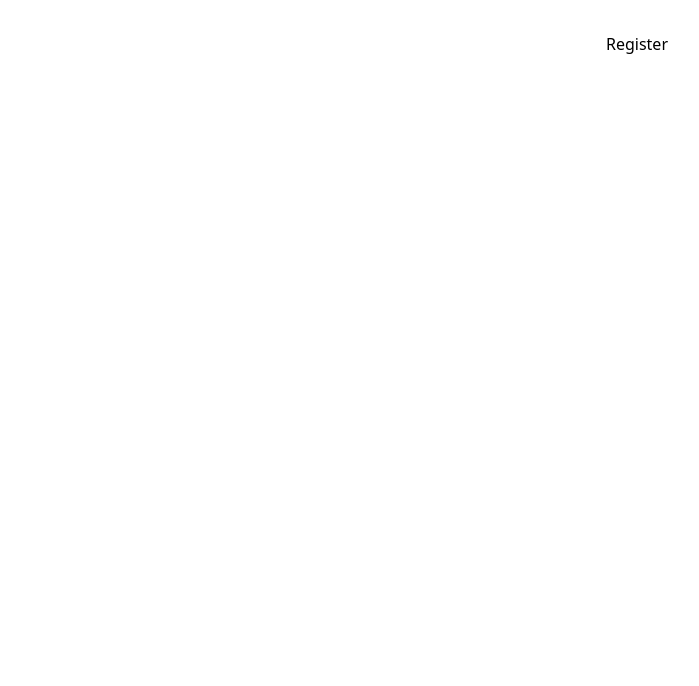
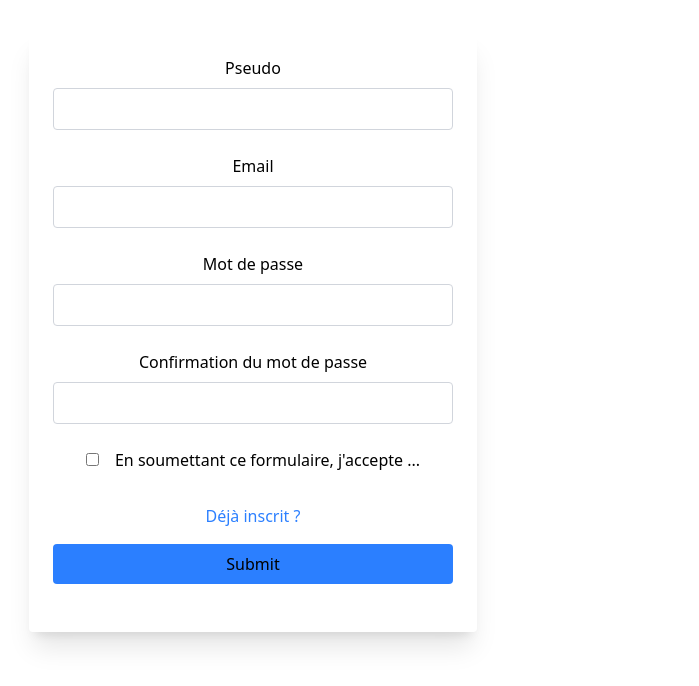
Before and after one commit to SmurfyOW/WikiWatch-client, a React (Vite) app: page /register in a window 1280 px wide. Shown: the top 686 px of the page, without its empty margins (3-702 px from the left). Built offline with nearby package versions, Linux system fonts and the light colour scheme.

Commit message:
mise en place du système de connexion et inscription

```diff
--- a/package.json
+++ b/package.json
@@ -10,10 +10,13 @@
     "preview": "vite preview"
   },
   "dependencies": {
+    "@hookform/resolvers": "^5.2.1",
     "react": "^19.0.0",
     "react-dom": "^19.0.0",
+    "react-hook-form": "^7.62.0",
     "react-icons": "^5.5.0",
-    "react-router-dom": "^7.8.1"
+    "react-router-dom": "^7.8.1",
+    "yup": "^1.7.0"
   },
   "devDependencies": {
     "@eslint/js": "^9.21.0",
--- a/src/pages/Forms/Login.jsx
+++ b/src/pages/Forms/Login.jsx
@@ -1,3 +1,74 @@
+import { useForm } from "react-hook-form";
+import * as yup from "yup";
+import { yupResolver } from "@hookform/resolvers/yup";
+import { NavLink } from "react-router-dom";
+
 export default function Login() {
-  return <div>Login</div>;
+  const defaultValues = {
+    data: "",
+    password: "",
+  };
+
+  const schema = yup.object({
+    data: yup.string().required("Ce champ est obligatoire"),
+    password: yup.string().required("Le mot de passe est obligatoire"),
+  });
+
+  const {
+    register,
+    handleSubmit,
+    formState: { errors },
+    reset,
+  } = useForm({
+    defaultValues,
+    resolver: yupResolver(schema),
+    mode: "onChange",
+  });
+
+  function submit(values) {
+    console.log(values);
+    reset(defaultValues);
+    // requete HTTP
+  }
+  return (
+    <div className="w-full max-w-md p-6 bg-white shadow-xl rounded">
+      <form
+        className="flex flex-col gap-4 mb-6 mx-auto max-w-[400px]"
+        onSubmit={handleSubmit(submit)}
+      >
+        <div className="flex flex-col mb-2">
+          <label htmlFor="data" className="mb-2">
+            Pseudo ou Email
+          </label>
+          <input
+            {...register("data")}
+            type="text"
+            id="data"
+            className="border border-gray-300 rounded px-3 py-2 focus:outline-none focus:ring-2 focus:ring-blue-500"
+          />
+          {errors.data && <p className="text-red-500">{errors.data.message}</p>}
+        </div>
+        <div className="flex flex-col mb-2">
+          <label htmlFor="password" className="mb-2">
+            Mot de passe
+          </label>
+          <input
+            {...register("password")}
+            type="password"
+            id="password"
+            className="border border-gray-300 rounded px-3 py-2 focus:outline-none focus:ring-2 focus:ring-blue-500"
+          />
+          {errors.password && (
+            <p className="text-red-500">{errors.password.message}</p>
+          )}
+        </div>
+        <NavLink to="/register" className="text-blue-500">
+          Pas encore inscrit ?
+        </NavLink>
+        <button className="bg-blue-500 text-white px-4 py-2 rounded hover:bg-blue-600">
+          Submit
+        </button>
+      </form>
+    </div>
+  );
 }
--- a/src/pages/Forms/Register.jsx
+++ b/src/pages/Forms/Register.jsx
@@ -1,3 +1,138 @@
+import { useForm } from "react-hook-form";
+import * as yup from "yup";
+import { yupResolver } from "@hookform/resolvers/yup";
+import { NavLink } from "react-router-dom";
+
 export default function Register() {
-  return <div>Register</div>;
+  const defaultValues = {
+    username: "",
+    email: "",
+    password: "",
+    confirmPassword: "",
+    rgpd: false,
+  };
+
+  const schema = yup.object({
+    username: yup.string().required("Ce champ est obligatoire"),
+    email: yup
+      .string()
+      .email()
+      .required("Le champ est obligatoire")
+      .matches(/^[\w-.]+@([\w-]+\.)+[\w-]{2,4}$/g, "Format email non valide"),
+    password: yup
+      .string()
+      .required("Le mot de passe est obligatoire")
+      .min(5, "Trop court")
+      .max(10, "trop long"),
+    confirmPassword: yup
+      .string()
+      .required("La confirmation de mot de passe est obligatoire")
+      .oneOf(
+        [yup.ref("password"), ""],
+        "Les mots de passe ne correspondent pas"
+      ),
+    rgpd: yup
+      .boolean()
+      .oneOf([true], "Vous devez accepter les termes et conditions"),
+  });
+
+  const {
+    register,
+    handleSubmit,
+    formState: { errors },
+    reset,
+  } = useForm({
+    defaultValues,
+    resolver: yupResolver(schema),
+    mode: "onChange",
+  });
+
+  function submit(values) {
+    console.log(values);
+    reset(defaultValues);
+    // requete HTTP
+  }
+  return (
+    <div className="w-full max-w-md p-6 bg-white shadow-xl rounded">
+      <form
+        className="flex flex-col gap-4 mb-6 mx-auto max-w-[400px]"
+        onSubmit={handleSubmit(submit)}
+      >
+        <div className="flex flex-col mb-2">
+          <label htmlFor="username" className="mb-2">
+            Pseudo
+          </label>
+          <input
+            {...register("username")}
+            type="text"
+            id="username"
+            className="border border-gray-300 rounded px-3 py-2 focus:outline-none focus:ring-2 focus:ring-blue-500"
+          />
+          {errors.username && (
+            <p className="text-red-500">{errors.username.message}</p>
+          )}
+        </div>
+        <div className="flex flex-col mb-2">
+          <label htmlFor="email" className="mb-2">
+            Email
+          </label>
+          <input
+            {...register("email")}
+            type="email"
+            id="email"
+            className="border border-gray-300 rounded px-3 py-2 focus:outline-none focus:ring-2 focus:ring-blue-500"
+          />
+          {errors.email && (
+            <p className="text-red-500">{errors.email.message}</p>
+          )}
+        </div>
+        <div className="flex flex-col mb-2">
+          <label htmlFor="password" className="mb-2">
+            Mot de passe
+          </label>
+          <input
+            {...register("password")}
+            type="password"
+            id="password"
+            className="border border-gray-300 rounded px-3 py-2 focus:outline-none focus:ring-2 focus:ring-blue-500"
+          />
+          {errors.password && (
+            <p className="text-red-500">{errors.password.message}</p>
+          )}
+        </div>
+        <div className="flex flex-col mb-2">
+          <label htmlFor="confirmPassword" className="mb-2">
+            Confirmation du mot de passe
+          </label>
+          <input
+            {...register("confirmPassword")}
+            type="password"
+            id="confirmPassword"
+            className="border border-gray-300 rounded px-3 py-2 focus:outline-none focus:ring-2 focus:ring-blue-500"
+          />
+          {errors.confirmPassword && (
+            <p className="text-red-500">{errors.confirmPassword.message}</p>
+          )}
+        </div>
+        <div className="flex flex-col mb-2">
+          <label htmlFor="rgpd" className="mb-2">
+            <input
+              {...register("rgpd")}
+              type="checkbox"
+              className="mr-4"
+              id="rgpd"
+            />
+            En soumettant ce formulaire, j'accepte ...
+          </label>
+          {errors.rgpd && <p className="text-red-500">{errors.rgpd.message}</p>}
+        </div>
+        <NavLink to="/login" className="text-blue-500">
+          Déjà inscrit ?
+        </NavLink>
+        <button className="bg-blue-500 text-white px-4 py-2 rounded hover:bg-blue-600">
+          Submit
+        </button>
+      </form>
+    </div>
+  );
 }
```
Also changed, not shown: 1 other file (tests, documents, lock files or other folders).
